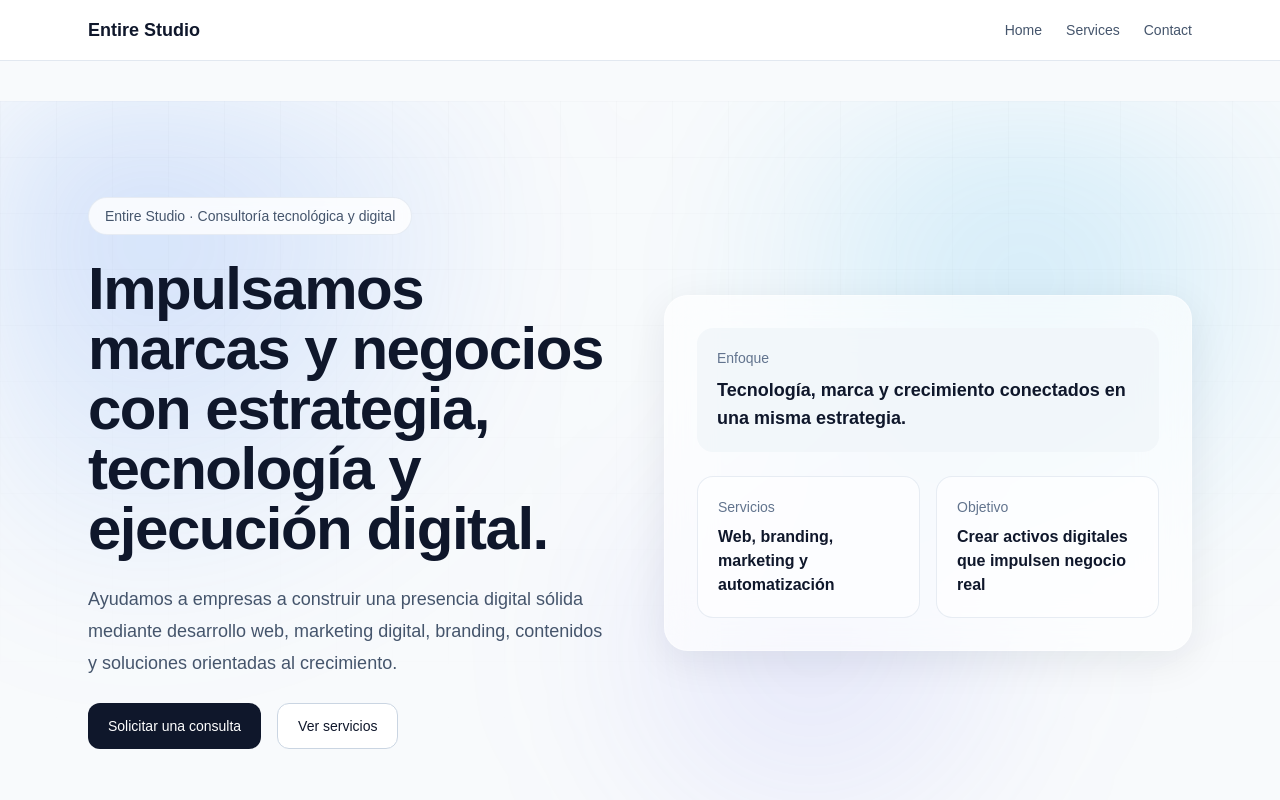
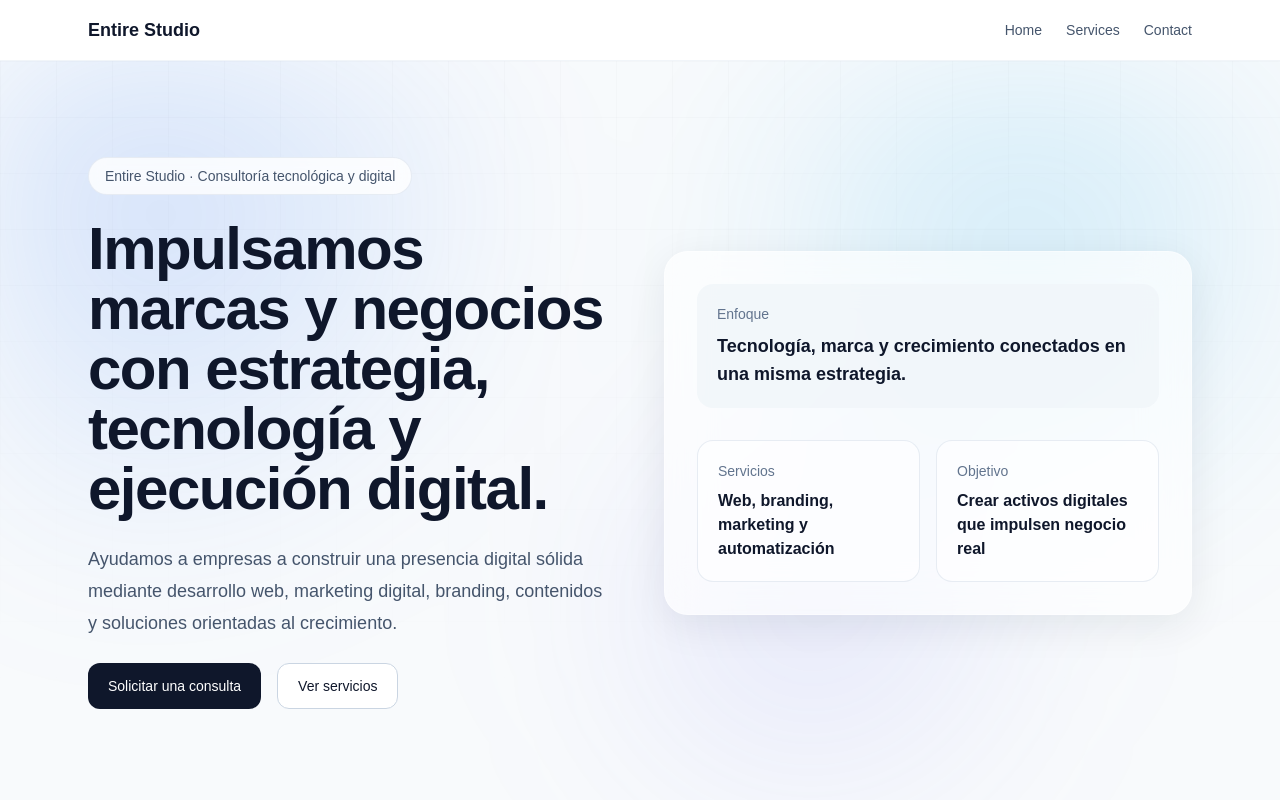
Before and after one commit to ccbaron/entire-adviser, a Nuxt app in the folder frontend/: page / in a window 1280 px wide. Shown: the top 800 px of the page. Built offline with nearby package versions, Linux system fonts and the light colour scheme.

Commit message:
style: enhance AppNavbar and index page with improved background and spacing adjustments

```diff
--- a/frontend/app/app.vue
+++ b/frontend/app/app.vue
@@ -2,7 +2,7 @@
   <div class="min-h-screen bg-slate-50 text-slate-900">
     <AppNavbar />
 
-    <main class="mx-auto max-w-6xl px-6 py-10">
+    <main class="mx-auto max-w-6xl px-6 pb-10">
       <NuxtPage />
     </main>
 
--- a/frontend/app/components/AppNavbar.vue
+++ b/frontend/app/components/AppNavbar.vue
@@ -1,5 +1,5 @@
 <template>
-  <header class="border-b border-slate-200 bg-white">
+  <header class="border-b border-slate-100 bg-white/90 backdrop-blur">
     <div class="mx-auto flex max-w-6xl items-center justify-between px-6 py-4">
       <NuxtLink to="/" class="text-lg font-semibold text-slate-900">
         Entire Studio
--- a/frontend/app/pages/index.vue
+++ b/frontend/app/pages/index.vue
@@ -56,7 +56,7 @@ useSeoMeta({
           <div
             class="hero-panel rounded-3xl border border-white/40 bg-white/65 p-8 shadow-[0_10px_40px_rgba(15,23,42,0.08)] backdrop-blur-xl"
           >
-            <div class="space-y-6">
+            <div class="space-y-8">
               <div class="rounded-2xl bg-slate-100/80 p-5">
                 <p class="text-sm font-medium text-slate-500">Enfoque</p>
                 <p class="mt-2 text-lg font-semibold text-slate-900">
@@ -303,7 +303,7 @@ useSeoMeta({
       rgba(99, 102, 241, 0.14),
       transparent 26%
     );
-  filter: blur(70px);
+  filter: blur(85px);
   animation: heroFloat 14s ease-in-out infinite alternate;
   transform-origin: center;
 }
```
